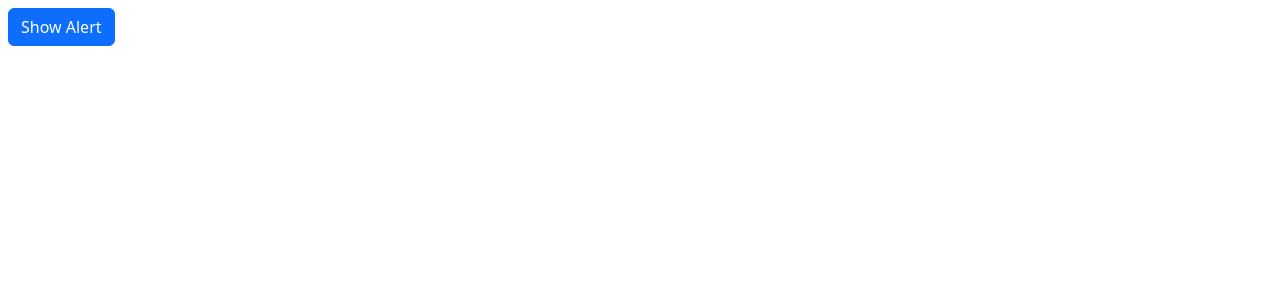
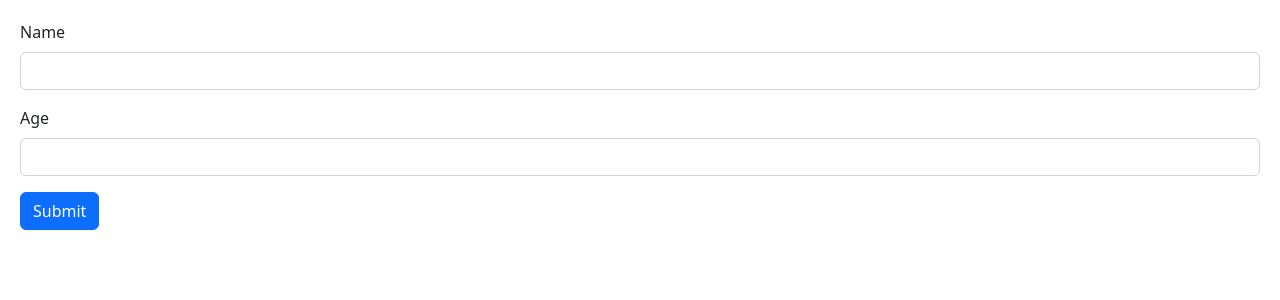
Before and after one commit to Mahekaru/React-102, a React (Vite) app in the folder react-app/: page / in a window 1280 px wide. Shown: the top 300 px of the page. Built offline with nearby package versions, Linux system fonts and the light colour scheme.

Commit message:
Handle Forms

```diff
--- a/react-app/src/App.tsx
+++ b/react-app/src/App.tsx
@@ -2,12 +2,12 @@
 import Message from "./Message";
 import Alert from "./components/Alert";
 import ListGroup from "./components/ListGroup";
+import Form from "./Form";
 function App() {
-  const [alertVisible, setAlertVisible] = useState(false);
+
   return (
     <div>
-      {alertVisible && <Alert onClose={() => setAlertVisible(false)}>This is an alert message!</Alert>}
-      <button className="btn btn-primary m-2" onClick={() => setAlertVisible(true)}>Show Alert</button>
+      <Form></Form>
     </div>
   );
 }
--- /dev/null
+++ b/react-app/src/Form.tsx
@@ -0,0 +1,30 @@
+import React, { FormEvent } from "react";
+
+const Form = () => {
+  const handleSumit = (event: FormEvent) => {
+    event.preventDefault();
+    console.log("Submitted");
+  };
+
+  return (
+    <form
+      onSubmit={handleSumit}
+    >
+      <div className="mb-3">
+        <label htmlFor="name" className="form-label">
+          Name
+        </label>
+        <input id="name" type="text" className="form-control" />
+      </div>
+      <div className="mb-3">
+        <label htmlFor="age" className="form-label">
+          Age
+        </label>
+        <input id="age" type="number" className="form-control" />
+      </div>
+      <button className="btn btn-primary">Submit</button>
+    </form>
+  );
+};
+
+export default Form;
--- /dev/null
+++ b/react-app/src/index.css
@@ -0,0 +1,3 @@
+body{
+    padding: 20px;
+}
--- a/react-app/src/main.tsx
+++ b/react-app/src/main.tsx
@@ -2,6 +2,7 @@
 import ReactDOM from 'react-dom/client'
 import App from './App'
 import 'bootstrap/dist/css/bootstrap.min.css'
+import './index.css'
 
 ReactDOM.createRoot(document.getElementById('root') as HTMLElement).render(
   <React.StrictMode>
```
